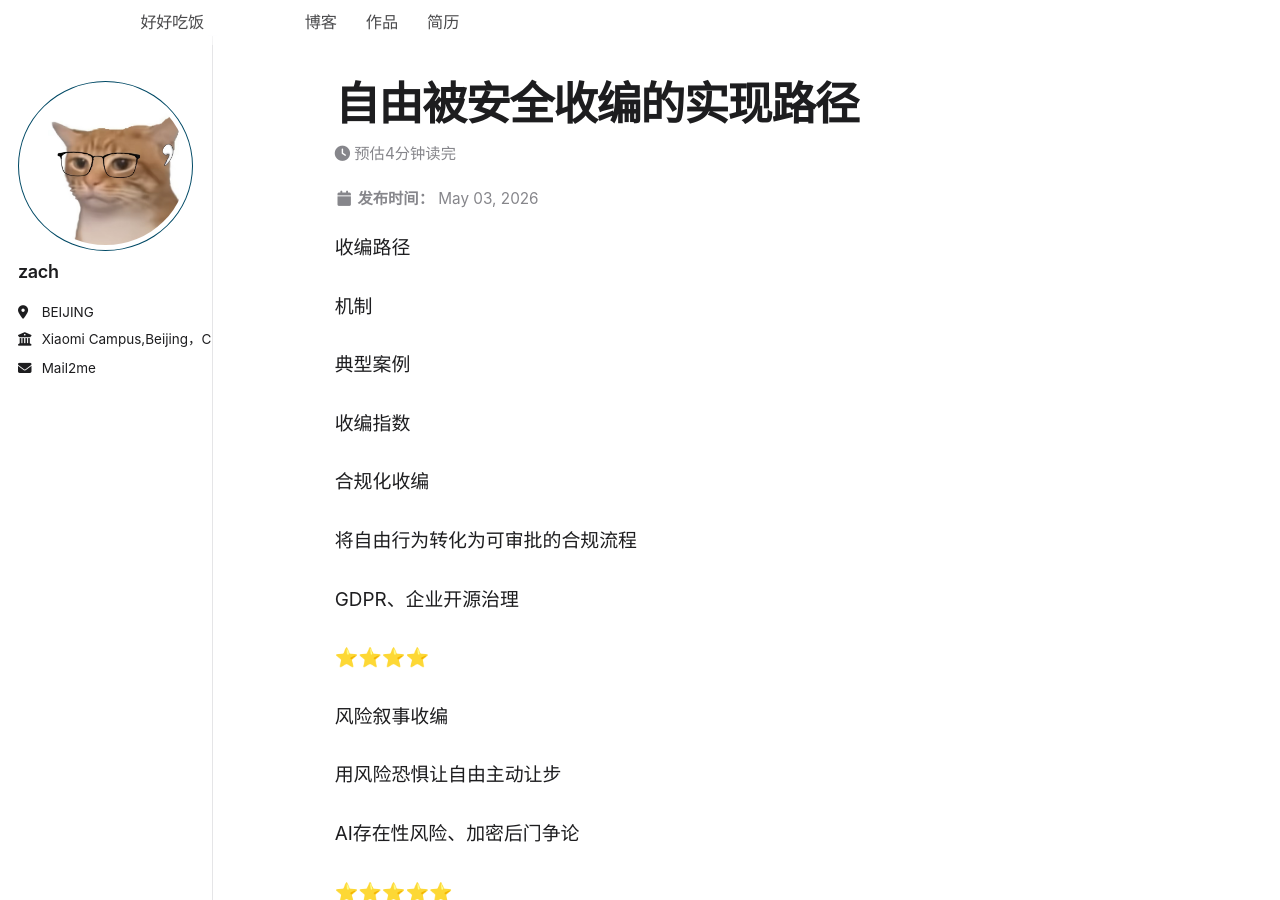
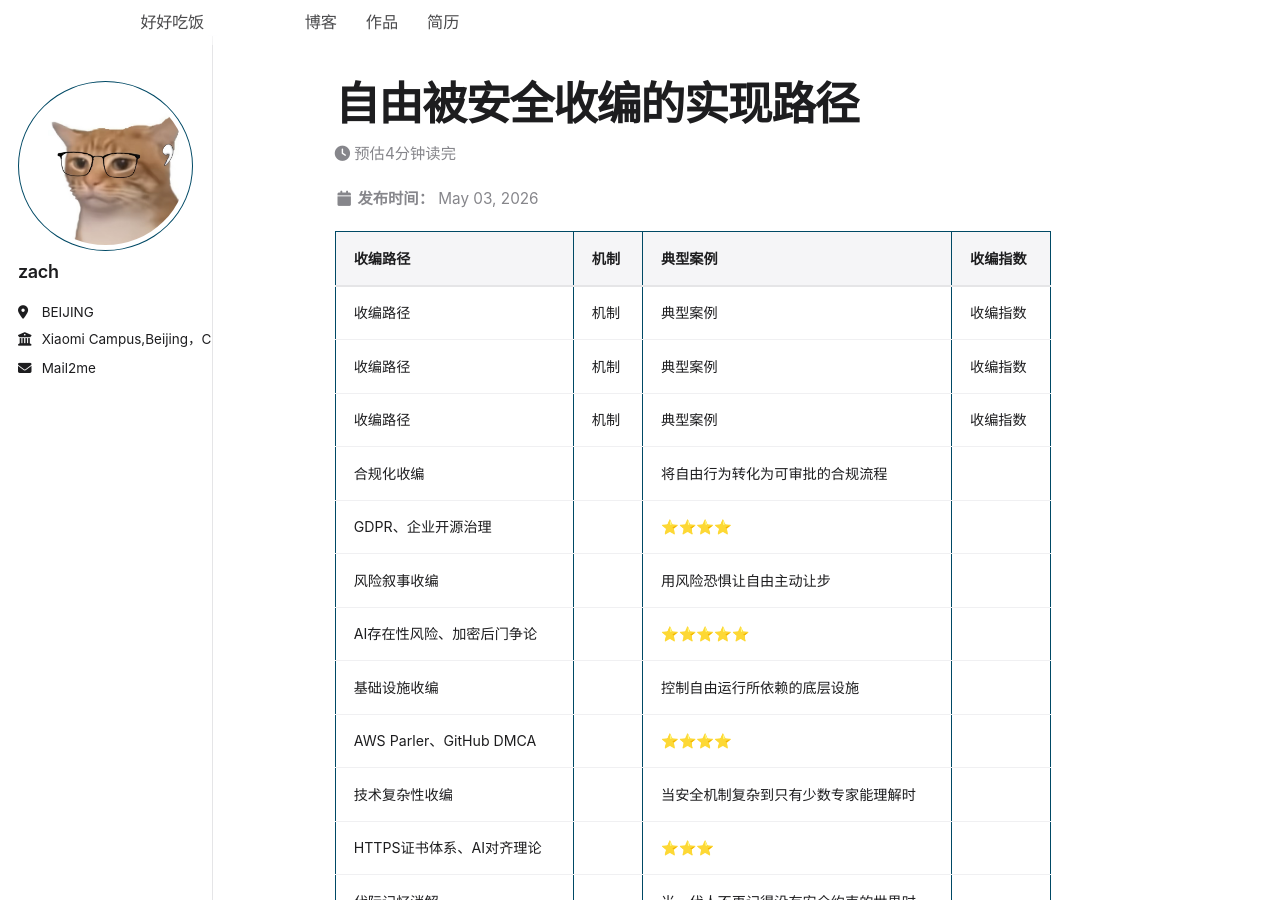
Before and after one commit to zach1219/zach1219.github.io, a Jekyll site: the page built from _posts/2026-05-03-自由被安全收编的实现路径.md, in a window 1280 px wide and 900 px high. Built offline with Jekyll 4.4.1, drawn with Linux system fonts in a browser that asks for light colours; a script that is not in the unit is left out; comment, search, counter and statistics services are not loaded.

Commit message:
style: convert table to markdown, clean spacing

```diff
--- a/_posts/2026-05-03-自由被安全收编的实现路径.md
+++ b/_posts/2026-05-03-自由被安全收编的实现路径.md
@@ -6,53 +6,24 @@ tags:
   - 飞书文档
 ---
 
-收编路径
-
-机制
-
-典型案例
-
-收编指数
-
-合规化收编
-
-将自由行为转化为可审批的合规流程
-
-GDPR、企业开源治理
-
-⭐⭐⭐⭐
-
-风险叙事收编
-
-用风险恐惧让自由主动让步
-
-AI存在性风险、加密后门争论
-
-⭐⭐⭐⭐⭐
-
-基础设施收编
-
-控制自由运行所依赖的底层设施
-
-AWS Parler、GitHub DMCA
-
-⭐⭐⭐⭐
-
-技术复杂性收编
-
-当安全机制复杂到只有少数专家能理解时
-
-HTTPS证书体系、AI对齐理论
-
-⭐⭐⭐
-
-代际记忆消解
-
-当一代人不再记得没有安全约束的世界时
-
-网络实名制、面部识别
-
-⭐⭐⭐⭐⭐
+| 收编路径 | 机制 | 典型案例 | 收编指数 |
+| --- | --- | --- | --- |
+| 收编路径 | 机制 | 典型案例 | 收编指数 |
+| --- | --- | --- | --- |
+| 收编路径 | 机制 | 典型案例 | 收编指数 |
+| --- | --- | --- | --- |
+| 收编路径 | 机制 | 典型案例 | 收编指数 |
+| --- | --- | --- | --- |
+| 合规化收编 |  | 将自由行为转化为可审批的合规流程 |  |
+| GDPR、企业开源治理 |  | ⭐⭐⭐⭐ |  |
+| 风险叙事收编 |  | 用风险恐惧让自由主动让步 |  |
+| AI存在性风险、加密后门争论 |  | ⭐⭐⭐⭐⭐ |  |
+| 基础设施收编 |  | 控制自由运行所依赖的底层设施 |  |
+| AWS Parler、GitHub DMCA |  | ⭐⭐⭐⭐ |  |
+| 技术复杂性收编 |  | 当安全机制复杂到只有少数专家能理解时 |  |
+| HTTPS证书体系、AI对齐理论 |  | ⭐⭐⭐ |  |
+| 代际记忆消解 |  | 当一代人不再记得没有安全约束的世界时 |  |
+| 网络实名制、面部识别 |  | ⭐⭐⭐⭐⭐ |  |
 
 ## 概述
 
```
